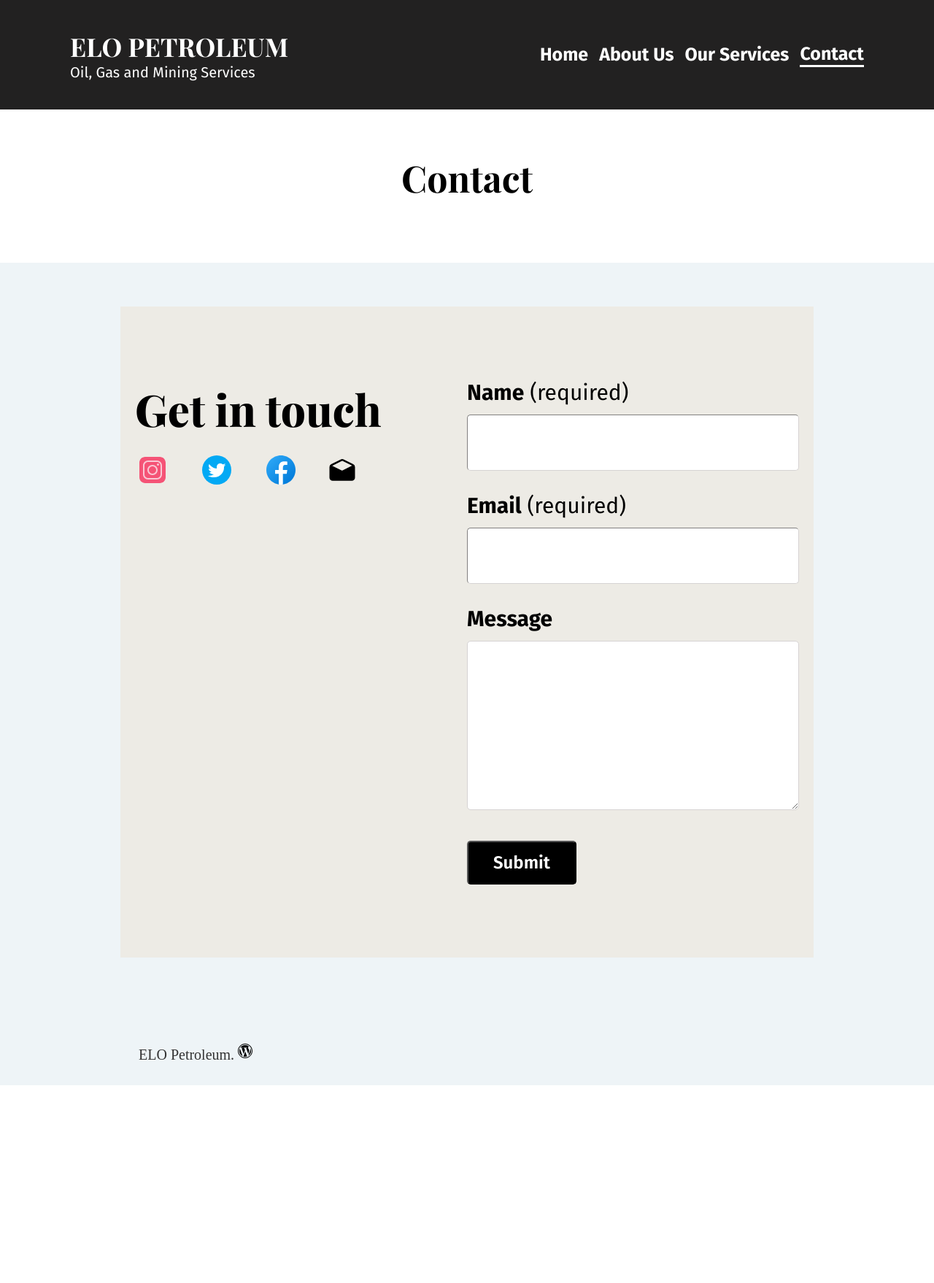
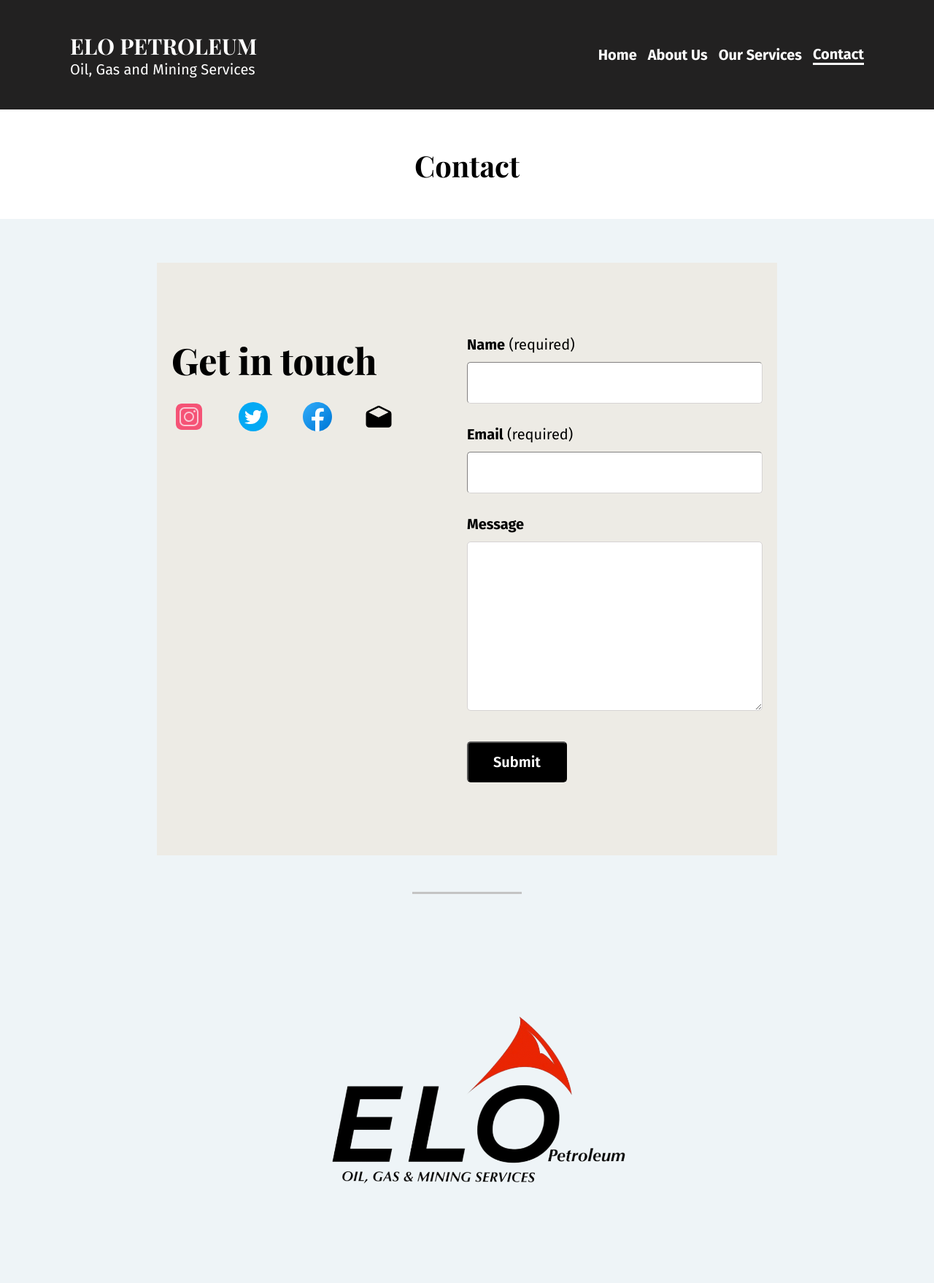
Before and after one commit to Priscilla123456/Elo-petroleum, a plain HTML site: page Contact.html in a window 1280 px wide. Shown: the top 1758 px of the page at 73% size. Before the commit the page ends 1487 px from the top, so only its background shows below. Drawn offline with nearby package versions, Linux system fonts and the light colour scheme.

Commit message:
updated styles

```diff
--- a/Contact.html
+++ b/Contact.html
@@ -112,6 +112,18 @@
           <button class="btn">Submit</button>
         </form>
       </div>
+
+      <div class="line-top"></div>
+    </section>
+
+    <section class="section-logo">
+      <div class="main-logo">
+        <img
+          src="img/b8f4048c-a0e2-4e14-aa59-cb0110af20ab-2-4-edited.png"
+          alt="logo"
+          class="logo"
+        />
+      </div>
     </section>
 
     <footer class="footer">
--- a/contact.css
+++ b/contact.css
@@ -16,7 +16,7 @@
 }
 
 .container {
-  max-width: 130rem;
+  max-width: 90rem;
   margin: 0 auto;
 }
 
@@ -35,7 +35,7 @@
 }
 
 .sub-header h1 {
-  font-size: 3.5rem;
+  font-size: 3rem;
   font-family: Playfair Display;
 }
 
@@ -54,7 +54,7 @@
 .main-nav-link:link,
 .main-nav-link:visited {
   display: inline-block;
-  font-size: 2.5rem;
+  font-size: 2rem;
   color: white;
   cursor: pointer;
   text-decoration: none;
@@ -74,10 +74,10 @@
 
 .contact-us {
   text-align: center;
-  margin-top: 6rem;
-  font-size: 2.5rem;
+  margin-top: 5rem;
+  font-size: 2rem;
   background-color: #fff;
-  height: 15rem;
+  height: 10rem;
   font-family: Playfair Display;
 }
 
@@ -93,14 +93,14 @@
 .get-in-touch-container {
   display: grid;
   grid-template-columns: 1fr 1fr;
-  max-width: 95rem;
+  max-width: 85rem;
   margin: 0 auto;
   background-color: #edebe5;
   padding: 10rem 2rem;
 }
 
 .get-in-touch-heading {
-  font-size: 6rem;
+  font-size: 5rem;
   font-weight: 800;
   margin-bottom: 2rem;
   font-family: Playfair Display;
@@ -114,14 +114,14 @@
 
 .cta label {
   display: block;
-  font-size: 3rem;
+  font-size: 2rem;
   margin-bottom: 1.2rem;
   font-family: Fira sans;
 }
 
 .input-1 {
   width: 100%;
-  padding: 3rem;
+  padding: 2rem;
   border-radius: 5px;
   border-width: 0.1px;
   border-color: rgb(214, 211, 211);
@@ -139,7 +139,7 @@
 
 .btn {
   display: inline-block;
-  font-size: 2.4rem;
+  font-size: 2rem;
   font-weight: 600;
   font-family: Fira sans;
   background-color: #000;
@@ -151,6 +151,23 @@
 
 .btn:hover {
   background-color: #000;
+}
+
+.line-top {
+  margin: auto;
+  height: 0.3rem;
+  width: 15rem;
+  background-color: rgb(196, 196, 196);
+  margin-top: 5rem;
+}
+
+.main-logo {
+  text-align: center;
+  background-color: #eef4f7;
+}
+
+.logo {
+  width: 60%;
 }
 
 /* ********************/
--- a/services.css
+++ b/services.css
@@ -16,7 +16,7 @@
 }
 
 .container {
-  max-width: 130rem;
+  max-width: 90rem;
   margin: 0 auto;
   padding: 0 3.2rem;
 }
@@ -36,7 +36,7 @@
 }
 
 .sub-header h1 {
-  font-size: 3.5rem;
+  font-size: 3rem;
   font-family: Playfair Display;
 }
 
@@ -55,7 +55,7 @@
 .main-nav-link:link,
 .main-nav-link:visited {
   display: inline-block;
-  font-size: 2.5rem;
+  font-size: 2rem;
   color: white;
   cursor: pointer;
   text-decoration: none;
@@ -75,10 +75,10 @@
 
 .our-services {
   text-align: center;
-  margin-top: 6rem;
-  font-size: 3rem;
+  margin-top: 5rem;
+  font-size: 2rem;
   background-color: #fff;
-  height: 15rem;
+  height: 10rem;
   font-family: Playfair Display;
 }
 
@@ -133,12 +133,12 @@
 }
 
 .our-service-container {
-  max-width: 95rem;
+  max-width: 85rem;
   margin: 0 auto;
 }
 
 .our-service-heading {
-  font-size: 4.5rem;
+  font-size: 4.2rem;
   margin-bottom: 3.2rem;
   color: #242527;
   font-family: Playfair Display;
@@ -150,7 +150,7 @@
 }
 
 .our-service-paragraph {
-  font-size: 2.5rem;
+  font-size: 2rem;
   line-height: 1.5;
   padding-left: 10rem;
   font-family: Fira sans;
@@ -166,12 +166,12 @@
 }
 
 .support-container {
-  max-width: 95rem;
+  max-width: 85rem;
   margin: 0 auto;
 }
 
 .support-heading {
-  font-size: 4.5rem;
+  font-size: 4rem;
   margin-bottom: 3.2rem;
   color: #242527;
   font-family: Playfair Display;
@@ -184,7 +184,7 @@
 }
 
 .support-list {
-  font-size: 2.5rem;
+  font-size: 2rem;
   font-family: Fira sans;
 }
 
@@ -198,13 +198,13 @@
 }
 
 .cta {
-  max-width: 95rem;
+  max-width: 85rem;
   margin: 0 auto;
 }
 
 .cta label {
   display: block;
-  font-size: 2.5rem;
+  font-size: 2rem;
   font-weight: 500;
   margin-bottom: 1.2rem;
   font-family: Fira sans;
@@ -212,7 +212,7 @@
 
 .input-1 {
   width: 90%;
-  padding: 3rem;
+  padding: 2rem;
   border-radius: 5px;
   margin-bottom: 3rem;
   border-width: 0.1px;
@@ -232,7 +232,7 @@
   background-color: #c0a47f;
   color: #eef4f7;
   padding: 1.6rem 3.8rem;
-  font-size: 2.2rem;
+  font-size: 2rem;
   font-weight: bold;
   font-family: Fira sans;
   border-radius: 5px;
@@ -242,6 +242,10 @@
 
 .btn:hover {
   background-color: #777;
+}
+
+.btn input::placeholder {
+  color: #aaa;
 }
 
 .dots {
--- a/style.css
+++ b/style.css
@@ -16,7 +16,7 @@
 }
 
 .container {
-  max-width: 130rem;
+  max-width: 100rem;
   margin: 0 auto;
 }
 
@@ -25,7 +25,7 @@
 /* ******************* */
 
 .header {
-  padding-bottom: 70rem;
+  padding-bottom: 60rem;
 }
 
 .sub-header {
@@ -39,7 +39,7 @@
 }
 
 .sub-header h1 {
-  font-size: 3.5rem;
+  font-size: 3rem;
   font-family: Playfair Display;
 }
 
@@ -58,7 +58,7 @@
 .main-nav-link:link,
 .main-nav-link:visited {
   display: inline-block;
-  font-size: 2.5rem;
+  font-size: 2rem;
   color: white;
   cursor: pointer;
   text-decoration: none;
@@ -83,7 +83,7 @@
 .logo {
   width: 100%;
   position: absolute;
-  top: -158px;
+  top: -50px;
   left: 0px;
   z-index: -1;
 }
@@ -99,13 +99,13 @@
   color: #fff;
   font-size: 2.5rem;
   font-family: Fira sans;
-  padding: 1.4rem 2.8rem;
+  padding: 1.4rem 2rem;
   font-weight: bold;
   text-decoration: none;
   border-radius: 5px;
   position: absolute;
-  top: 260px;
-  left: 720px;
+  top: 270px;
+  left: 555px;
   transition: all 0.3s;
 }
 
@@ -132,7 +132,7 @@
 }
 
 .section-intro h2 {
-  font-size: 6rem;
+  font-size: 5rem;
   text-align: center;
   margin-bottom: 4rem;
   font-family: Playfair Display;
@@ -156,7 +156,8 @@
 
 .vision-mission-container {
   display: grid;
-  grid-template-columns: 1fr 1fr 1fr;
+  grid-template-columns: repeat(3, 1fr);
+  gap: 2rem;
 }
 
 .heading-primary {
@@ -166,12 +167,12 @@
 }
 
 .heading-logo {
-  width: 80%;
+  width: 100%;
   margin-bottom: 4rem;
 }
 
 .heading-text {
-  font-size: 2.4rem;
+  font-size: 2rem;
   line-height: 1.5;
   font-family: Fira sans;
 }
@@ -191,7 +192,7 @@
 }
 
 .services-heading {
-  font-size: 3rem;
+  font-size: 2.8rem;
   margin-bottom: 3rem;
   font-family: Playfair Display;
 }
@@ -200,13 +201,13 @@
   display: flex;
   flex-direction: column;
   gap: 1rem;
-  font-size: 2.5rem;
+  font-size: 2rem;
   margin-left: 4rem;
   font-family: Fira sans;
 }
 
 .value-text {
-  font-size: 3.8rem;
+  font-size: 3rem;
   line-height: 1.2;
   border-left: 5px solid #c0a47f;
   padding-left: 2rem;
@@ -221,20 +222,20 @@
 }
 
 .contact {
-  font-size: 5rem;
+  font-size: 4rem;
   text-align: center;
   margin-top: 6rem;
   font-family: Playfair Display;
 }
 
 .cta {
-  max-width: 90rem;
+  max-width: 80rem;
   margin: 0 auto;
 }
 
 .cta label {
   display: block;
-  font-size: 2.5rem;
+  font-size: 2rem;
   font-weight: 500;
   margin-bottom: 1.2rem;
   font-family: Fira sans;
@@ -268,10 +269,10 @@
 
 .btn {
   display: inline-block;
-  font-size: 3rem;
-  padding: 1rem 12rem;
+  font-size: 2rem;
+  padding: 1rem 10rem;
   border-radius: 60px;
-  border: 4px solid #c0a47f;
+  border: 2px solid #c0a47f;
   color: #c0a47f;
   background-color: #fff;
   font-weight: bold;
--- a/styles.css
+++ b/styles.css
@@ -16,7 +16,7 @@
 }
 
 .container {
-  max-width: 130rem;
+  max-width: 90rem;
   margin: 0 auto;
 }
 
@@ -35,7 +35,7 @@
 }
 
 .sub-header h1 {
-  font-size: 3.5rem;
+  font-size: 3rem;
   font-family: Playfair Display;
 }
 
@@ -54,7 +54,7 @@
 .main-nav-link:link,
 .main-nav-link:visited {
   display: inline-block;
-  font-size: 2.5rem;
+  font-size: 2rem;
   color: white;
   cursor: pointer;
   text-decoration: none;
@@ -74,10 +74,10 @@
 
 .about-us {
   text-align: center;
-  margin-top: 6rem;
-  font-size: 3rem;
+  margin-top: 5rem;
+  font-size: 2rem;
   background-color: #fff;
-  height: 15rem;
+  height: 10rem;
 }
 
 /* ********************/
@@ -144,10 +144,11 @@
 }
 
 .about-container q {
-  font-size: 6.5rem;
-  line-height: 1;
+  font-size: 4.4rem;
+  line-height: 1.2;
   letter-spacing: 0;
   font-family: Playfair Display;
+  font-weight: 600;
 }
 
 .dots {
@@ -176,7 +177,7 @@
 }
 
 .who-we-are-container {
-  max-width: 95rem;
+  max-width: 85rem;
   margin: 0 auto;
   display: grid;
   grid-template-columns: 1fr 1.5fr;
@@ -185,6 +186,7 @@
 .who-we-are-heading {
   font-size: 3rem;
   font-family: Playfair Display;
+  font-weight: 700;
 }
 
 .who-we-are-description {
@@ -193,7 +195,7 @@
 }
 
 .who-we-are-paragraph {
-  font-size: 2.5rem;
+  font-size: 2rem;
   line-height: 1.5;
   font-family: Fira sans;
 }
```
Also changed, not shown: About-Us.html (+3 -4 lines), index.html (+8 -13 lines), queries.css (+23 -4 lines), img/b8f4048c-a0e2-4e14-aa59-cb0110af20ab-2-4-edited.png (added).
